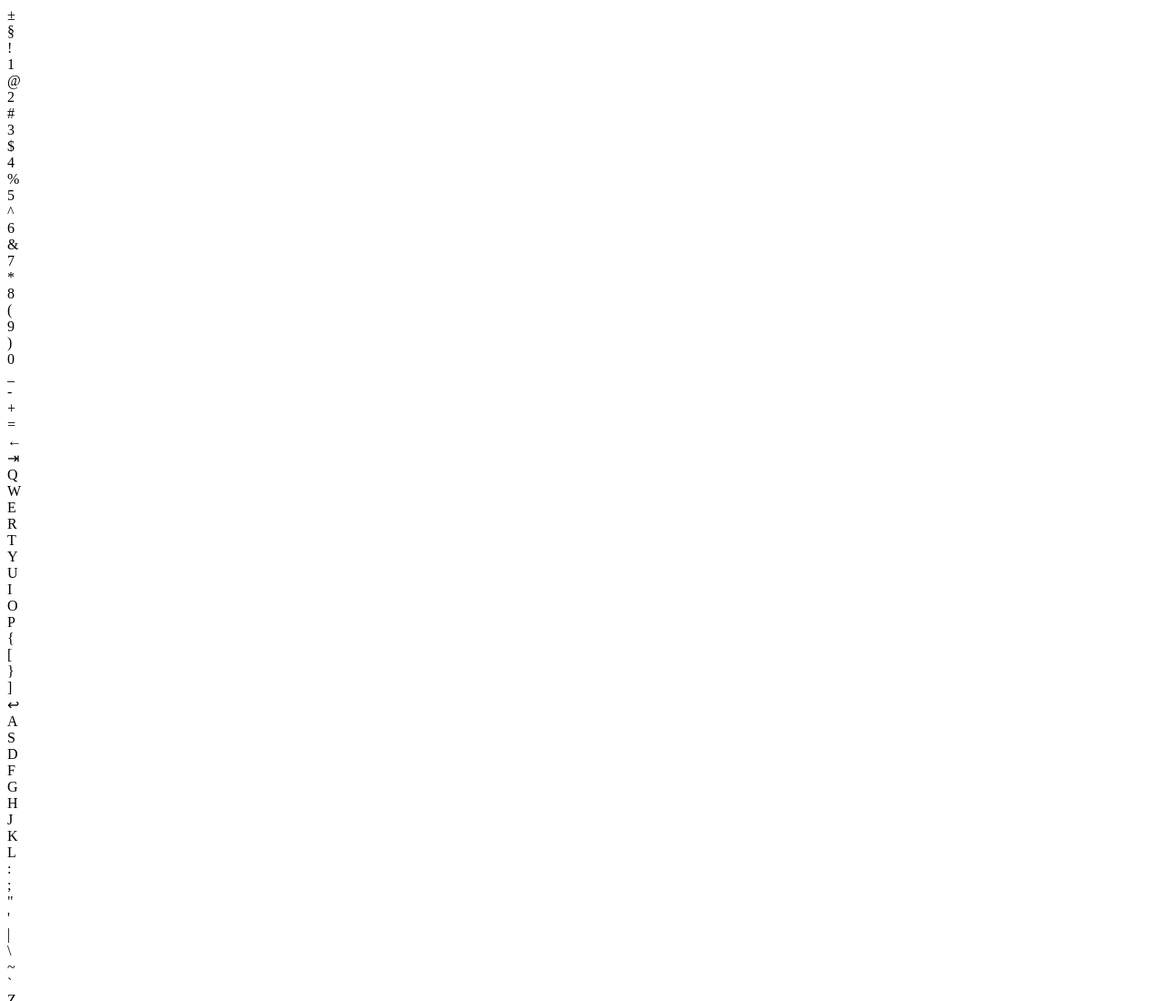
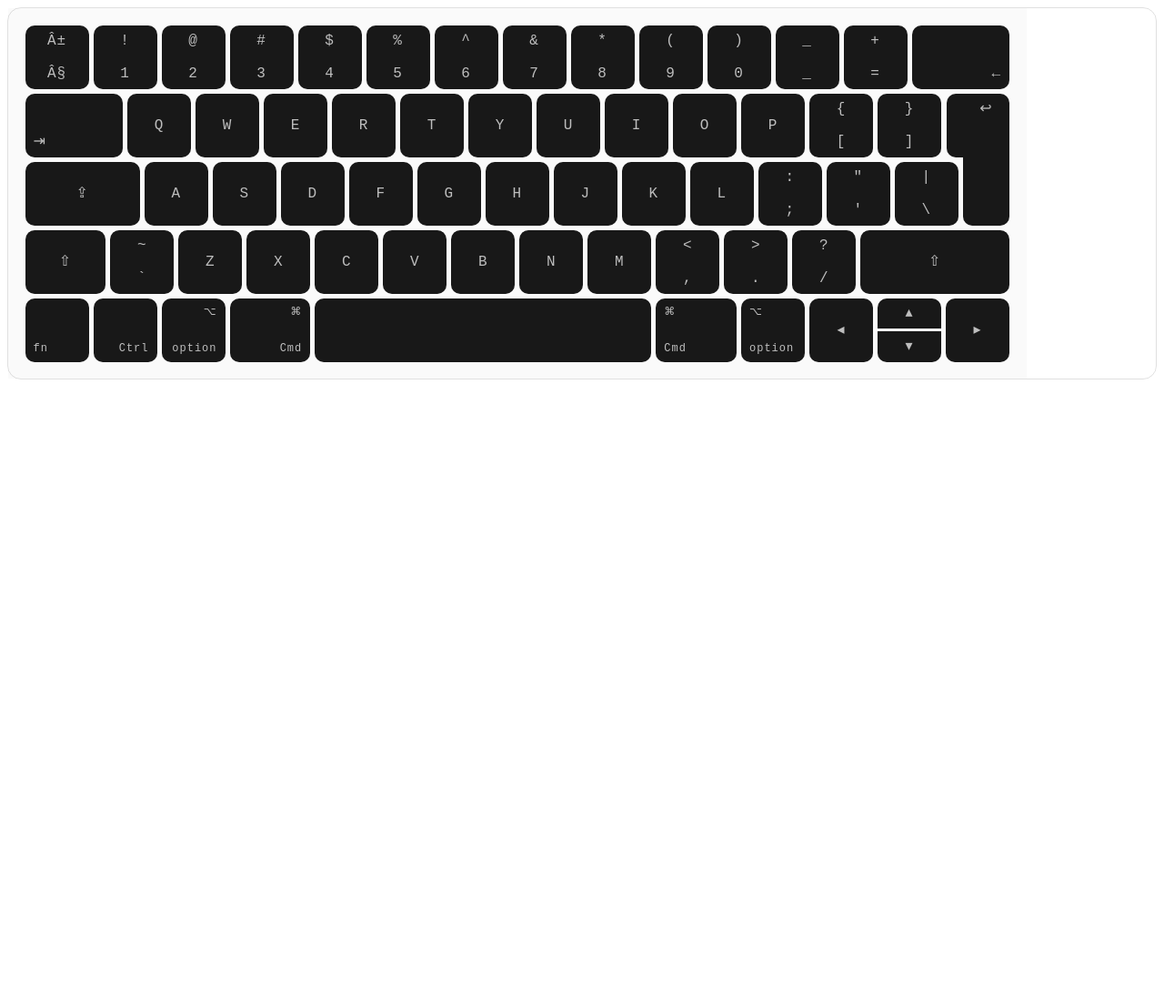
Before and after one commit to RGHANILOO/keyboard_grid, a plain HTML site: page index.html in a window 1280 px wide. Shown: the top 1100 px of the page at 91% size. After the commit the page ends 800 px from the top, so only its background shows below. Drawn offline with Linux system fonts and the light colour scheme.

Commit message:
feat: more semantic html, css grid layout and styling

```diff
--- a/index.html
+++ b/index.html
@@ -1,176 +1,175 @@
 <!DOCTYPE html>
 <html lang="en">
   <head>
-    <meta charset="UTF-8" />
+    <meta charset="UTF_8" />
     <meta name="viewport" content="width=device-width, initial-scale=1.0" />
     <link rel="stylesheet" href="./styles.css" />
     <title>CSS grid based keyboard</title>
   </head>
   <body>
-    <div class="keyboard-container">
-        <div class="keyboard">
-            <!-- row 1 -->
-            <div class="key">
-                <div class="key_top">±</div>
-                <div class="key_bottom">§</div>
-            </div>
-            <div class="key">
-                <div class="key_top">!</div>
-                <div class="key-bottom">1</div>
-            </div>
-            <div class="key">
-                <div class="key_top">@</div>
-                <div class="key-bottom">2</div>
-            </div>
-            <div class="key">
-                <div class="key_top">#</div>
-                <div class="key-bottom">3</div>
-            </div>
-            <div class="key">
-                <div class="key_top">$</div>
-                <div class="key-bottom">4</div>
-            </div>
-            <div class="key">
-                <div class="key_top">%</div>
-                <div class="key-bottom">5</div>
-            </div>
-            <div class="key">
-                <div class="key_top">^</div>
-                <div class="key-bottom">6</div>
-            </div>
-            <div class="key">
-                <div class="key_top">&amp;</div>
-                <div class="key-bottom">7</div>
-            </div>
-            <div class="key">
-                <div class="key_top">*</div>
-                <div class="key-bottom">8</div>
-            </div>
-            <div class="key">
-                <div class="key_top">(</div>
-                <div class="key-bottom">9</div>
-            </div>
-            <div class="key">
-                <div class="key_top">)</div>
-                <div class="key-bottom">0</div>
-            </div>
-            <div class="key">
-                <div class="key_top">_</div>
-                <div class="key-bottom">-</div>
-            </div>
-            <div class="key">
-                <div class="key_top">+</div>
-                <div class="key-bottom">=</div>
-            </div>
-            <div class="key is-backspace">
-                <div class="key-bottom">&larr;</div>
-            </div>
-            <!-- row 2 -->
-            <div class="key is-tab">
-                <div class="key-bottom">&rarrb;</div>
-            </div>
-            <div class="key">Q</div>
-            <div class="key">W</div>
-            <div class="key">E</div>
-            <div class="key">R</div>
-            <div class="key">T</div>
-            <div class="key">Y</div>
-            <div class="key">U</div>
-            <div class="key">I</div>
-            <div class="key">O</div>
-            <div class="key">P</div>
-            <div class="key">
-                <div class="key_top">{</div>
-                <div class="key-bottom">[</div>
-            </div>
-            <div class="key">
-                <div class="key_top">}</div>
-                <div class="key-bottom">]</div>
-            </div>
-            <div class="key is-enter">
-                <div class="key_top">&larrhk;</div>
-                <div class="key-bottom"></div>
-            </div>
-            <!-- row 3 -->
-            <div class="key is-capslock"></div>
-            <div class="key">A</div>
-            <div class="key">S</div>
-            <div class="key">D</div>
-            <div class="key">F</div>
-            <div class="key">G</div>
-            <div class="key">H</div>
-            <div class="key">J</div>
-            <div class="key">K</div>
-            <div class="key">L</div>
-            <div class="key">
-                <div class="key_top">:</div>
-                <div class="key-bottom">;</div>
-            </div>
-            <div class="key">
-                <div class="key_top">"</div>
-                <div class="key-bottom">'</div>
-            </div>
-            <div class="key">
-                <div class="key_top">|</div>
-                <div class="key-bottom">\</div>
-            </div>
-            <!-- row 4 -->
-            <div class="key is_shift_left"></div>
-            <div class="key">
-                <div class="key_top">~</div>
-                <div class="key-bottom">`</div>
-            </div>
-            <div class="key">Z</div>
-            <div class="key">X</div>
-            <div class="key">C</div>
-            <div class="key">V</div>
-            <div class="key">B</div>
-            <div class="key">N</div>
-            <div class="key">M</div>
-            <div class="key">
-                <div class="key_top">&lt;</div>
-                <div class="key-bottom">,</div>
-            </div>
-            <div class="key">
-                <div class="key_top">&gt;</div>
-                <div class="key-bottom">.</div>
-            </div>
-            <div class="key">
-                <div class="key_top">?</div>
-                <div class="key-bottom">/</div>
-            </div>
-            <div class="key is_shift_right"></div>
-            <!-- row 5 -->
-            <div class="key is_left">
-                <div class="key-bottom">fn</div>
-            </div>
-            <div class="key is_right">
-                <div class="key_bottom">Ctrl</div>
-            </div>
-            <div class="key">
-                <div class="key_top">alt</div>
-                <div class="key-bottom">option</div>
-            </div>
-            <div class="key is_command is_right">
-                <div class="key_bottom">Cmd</div>
-            </div>
-            <div class="key is_space"></div>
-            <div class="key is_command is_left">
-                <div class="key_bottom">Cmd</div>
-            </div>
-            <div class="key is-left">
-                <div class="key_top">alt</div>
-                <div class="key_bottom">option</div>
-
-            </div>
-            <div class="key">&ltrif;</div>
-            <div class="key is_arrow_up">&utrif;</div>
-            <div class="key is_arrow_down">&dtrif;</div>
-            <div class="key">&rtrif;</div>
-
-
-        </div>
-    </div>
+    <kbd class="keyboard_container">
+      <kbd class="keyboard">
+        <!-- row 1 -->
+        <kbd class="key">
+          <kbd class="key_top">±</kbd>
+          <kbd class="key_bottom">§</kbd>
+        </kbd>
+        <kbd class="key">
+          <kbd class="key_top">!</kbd>
+          <kbd class="key_bottom">1</kbd>
+        </kbd>
+        <kbd class="key">
+          <kbd class="key_top">@</kbd>
+          <kbd class="key_bottom">2</kbd>
+        </kbd>
+        <kbd class="key">
+          <kbd class="key_top">#</kbd>
+          <kbd class="key_bottom">3</kbd>
+        </kbd>
+        <kbd class="key">
+          <kbd class="key_top">$</kbd>
+          <kbd class="key_bottom">4</kbd>
+        </kbd>
+        <kbd class="key">
+          <kbd class="key_top">%</kbd>
+          <kbd class="key_bottom">5</kbd>
+        </kbd>
+        <kbd class="key">
+          <kbd class="key_top">^</kbd>
+          <kbd class="key_bottom">6</kbd>
+        </kbd>
+        <kbd class="key">
+          <kbd class="key_top">&amp;</kbd>
+          <kbd class="key_bottom">7</kbd>
+        </kbd>
+        <kbd class="key">
+          <kbd class="key_top">*</kbd>
+          <kbd class="key_bottom">8</kbd>
+        </kbd>
+        <kbd class="key">
+          <kbd class="key_top">(</kbd>
+          <kbd class="key_bottom">9</kbd>
+        </kbd>
+        <kbd class="key">
+          <kbd class="key_top">)</kbd>
+          <kbd class="key_bottom">0</kbd>
+        </kbd>
+        <kbd class="key">
+          <kbd class="key_top">_</kbd>
+          <kbd class="key_bottom">_</kbd>
+        </kbd>
+        <kbd class="key">
+          <kbd class="key_top">+</kbd>
+          <kbd class="key_bottom">=</kbd>
+        </kbd>
+        <kbd class="key is_backspace">
+          <kbd class="key_bottom">&larr;</kbd>
+        </kbd>
+        <!-- row 2 -->
+        <kbd class="key is_tab">
+          <kbd class="key_bottom">&rarrb;</kbd>
+        </kbd>
+        <kbd class="key">Q</kbd>
+        <kbd class="key">W</kbd>
+        <kbd class="key">E</kbd>
+        <kbd class="key">R</kbd>
+        <kbd class="key">T</kbd>
+        <kbd class="key">Y</kbd>
+        <kbd class="key">U</kbd>
+        <kbd class="key">I</kbd>
+        <kbd class="key">O</kbd>
+        <kbd class="key">P</kbd>
+        <kbd class="key">
+          <kbd class="key_top">{</kbd>
+          <kbd class="key_bottom">[</kbd>
+        </kbd>
+        <kbd class="key">
+          <kbd class="key_top">}</kbd>
+          <kbd class="key_bottom">]</kbd>
+        </kbd>
+        <kbd class="key is_enter">
+          <kbd class="key_top">&larrhk;</kbd>
+          <kbd class="key_bottom"></kbd>
+        </kbd>
+        <!-- row 3 -->
+        <kbd class="key is_capslock">&#8682;</kbd>
+        <kbd class="key">A</kbd>
+        <kbd class="key">S</kbd>
+        <kbd class="key">D</kbd>
+        <kbd class="key">F</kbd>
+        <kbd class="key">G</kbd>
+        <kbd class="key">H</kbd>
+        <kbd class="key">J</kbd>
+        <kbd class="key">K</kbd>
+        <kbd class="key">L</kbd>
+        <kbd class="key">
+          <kbd class="key_top">:</kbd>
+          <kbd class="key_bottom">;</kbd>
+        </kbd>
+        <kbd class="key">
+          <kbd class="key_top">"</kbd>
+          <kbd class="key_bottom">'</kbd>
+        </kbd>
+        <kbd class="key">
+          <kbd class="key_top">|</kbd>
+          <kbd class="key_bottom">\</kbd>
+        </kbd>
+        <!-- row 4 -->
+        <kbd class="key is_shift_left">&#8679;</kbd>
+        <kbd class="key">
+          <kbd class="key_top">~</kbd>
+          <kbd class="key_bottom">`</kbd>
+        </kbd>
+        <kbd class="key">Z</kbd>
+        <kbd class="key">X</kbd>
+        <kbd class="key">C</kbd>
+        <kbd class="key">V</kbd>
+        <kbd class="key">B</kbd>
+        <kbd class="key">N</kbd>
+        <kbd class="key">M</kbd>
+        <kbd class="key">
+          <kbd class="key_top">&lt;</kbd>
+          <kbd class="key_bottom">,</kbd>
+        </kbd>
+        <kbd class="key">
+          <kbd class="key_top">&gt;</kbd>
+          <kbd class="key_bottom">.</kbd>
+        </kbd>
+        <kbd class="key">
+          <kbd class="key_top">?</kbd>
+          <kbd class="key_bottom">/</kbd>
+        </kbd>
+        <kbd class="key is_shift_right">&#8679;</kbd>
+        <!-- row 5 -->
+        <kbd class="key is_left">
+          <kbd class="key_bottom">fn</kbd>
+        </kbd>
+        <kbd class="key is_right">
+          <kbd class="key_bottom">Ctrl</kbd>
+        </kbd>
+        <kbd class="key is_right">
+          <kbd class="key_top">&#8997;</kbd>
+          <kbd class="key_bottom">option</kbd>
+        </kbd>
+        <kbd class="key is_command is_right">
+          &#8984;
+          <kbd class="key_bottom">Cmd</kbd>
+        </kbd>
+        <kbd class="key is_space"></kbd>
+        <kbd class="key is_command is_left">
+          &#8984;
+          <kbd class="key_bottom">Cmd</kbd>
+        </kbd>
+        <kbd class="key is_left">
+          <kbd class="key_top">&#8997;</kbd>
+          <kbd class="key_bottom">option</kbd>
+        </kbd>
+        <kbd class="key">&ltrif;</kbd>
+        <kbd class="key is_arrow_up">&utrif;</kbd>
+        <kbd class="key is_arrow_down">&dtrif;</kbd>
+        <kbd class="key">&rtrif;</kbd>
+      </kbd>
+    </kbd>
     <script src="./index.js"></script>
   </body>
 </html>
--- a/index.js
+++ /dev/null
@@ -1 +0,0 @@
-console.log('hello from index.js')
--- a/styles.css
+++ b/styles.css
@@ -0,0 +1,175 @@
+/* html{
+  color-scheme: light dark;
+} */
+/* Calculated colors */
+:root {
+  --color-key: rgba(0, 0, 0, 0.9);
+  --color-keyboard: rgba(0, 0, 0, 0.02);
+  --color-text: oklch(80% 0 0);
+}
+
+/* Constants */
+:root {
+  --key-radius: 10px;
+  --key-size: 70px;
+  --key-gutter: 5px;
+  --key-spacing-horizontal: 9px;
+  --key-spacing-vertical: 5px;
+  --keyboard-spacing: 16px;
+}
+
+/* Keyboard Styles */
+.keyboard_container {
+  display: flex;
+  border: 0.5px solid rgba(0, 0, 0, 0.12);
+  border-radius: 15px;
+}
+
+.keyboard {
+  background-color: var(--color-keyboard);
+  color: var(--color-text);
+  display: grid;
+  font-family: system-ui, -apple-system, BlinkMacSystemFont, "Segoe UI", Roboto,
+    Oxygen, Ubuntu, Cantarell, "Open Sans", "Helvetica Neue", sans-serif;
+  font-size: 16px;
+  font-weight: 300;
+  grid-template-columns: repeat(
+    58,
+    calc((var(--key-size) + var(--key-gutter)) / 4)
+  );
+  grid-template-rows: repeat(
+    10,
+    calc((var(--key-size) + var(--key-gutter)) / 2)
+  );
+  justify-content: center;
+  letter-spacing: 1px;
+  line-height: 24px;
+  padding: var(--keyboard-spacing);
+  transform-origin: top left;
+}
+
+.key {
+  align-items: center;
+  background-color: var(--color-key);
+  border-radius: var(--key-radius);
+  cursor: pointer;
+  display: flex;
+  flex-direction: column;
+  grid-column-end: span 4;
+  grid-row-end: span 2;
+  grid-template-columns: repeat(2, calc(var(--key-size) / 2));
+  grid-template-rows: repeat(2, calc(var(--key-size) / 2));
+  justify-content: center;
+  padding: var(--key-spacing-vertical) var(--key-spacing-horizontal);
+  margin: calc(var(--key-gutter) / 2);
+}
+
+/* Specific key classes */
+.is_arrow_down,
+.is_arrow_up {
+  grid-column-start: 51;
+  grid-row-end: span 1;
+}
+
+.is_arrow_down {
+  border-radius: 0 0 var(--key-radius) var(--key-radius);
+  grid-row-start: 10;
+  margin-top: calc(var(--key-gutter) / 4);
+}
+
+.is_arrow_up {
+  border-radius: var(--key-radius) var(--key-radius) 0 0;
+  grid-row-start: 9;
+  margin-bottom: calc(var(--key-gutter) / 4);
+}
+
+/* Add more specific key classes*/
+.is_backspace,
+.is_tab {
+  grid-column-end: span 6;
+}
+.is_backspace {
+  align-items: flex-end;
+}
+.is_capslock {
+  grid-column-end: span 7;
+}
+.is_command,
+.is_shift_left {
+  grid-column-end: span 5;
+}
+/* enter key */
+.key.is_enter {
+  grid-column-start: 56;
+  grid-column-end: span 3;
+  grid-row-end: span 4;
+  border-radius: 0 var(--key-radius) var(--key-radius) var(--key-radius);
+  position: relative;
+}
+.key.is_enter::before,
+.key.is_enter::after {
+  content: "";
+  position: absolute;
+}
+.key.is_enter::before {
+  background-color: var(--color-key);
+  border-radius: var(--key-radius) 0 0 var(--key-radius);
+  height: var(--key-size);
+  left: calc(-1 * var(--key-size) / 4);
+  top: 0;
+  width: calc(var(--key-size) / 4);
+}
+.key.is_enter::after {
+  border-top-right-radius: var(--key-radius);
+  box-shadow: calc(-1 * var(--key-gutter)) var(--key-gutter);
+  cursor: default;
+  height: calc(var(--key-gutter) * 2);
+  left: calc(-1 * var(--key-gutter));
+}
+.key.is_enter.key_top {
+  height: calc(var(--key-size)- (var(--key-spacing-vertical) * 2));
+}
+
+.is_left,
+.is_right {
+  font-size: 12px;
+  justify-content: space-between;
+  line-height: 20px;
+}
+.is_left {
+  align-items: flex-start;
+}
+.is_right {
+  align-items: flex-end;
+}
+.is_shift_right {
+  grid-column-end: span 9;
+}
+.is_space {
+  grid-column-end: span 20;
+}
+.is_tab {
+  align-items: flex-start;
+}
+
+/* Bottom and top key styles */
+.key_bottom,
+.key_top {
+  display: flex;
+  flex-direction: column;
+  justify-content: flex-end;
+}
+
+.key_bottom {
+  flex-grow: 1;
+}
+
+/* .keyboard{
+  transform: scale(1);
+} */
+@media screen and (max-width: 1200px) {
+  .keyboard{
+    transform: scale(calc(100vw/1200));
+  }
+
+}
```
Also changed, not shown: 1 other file.
